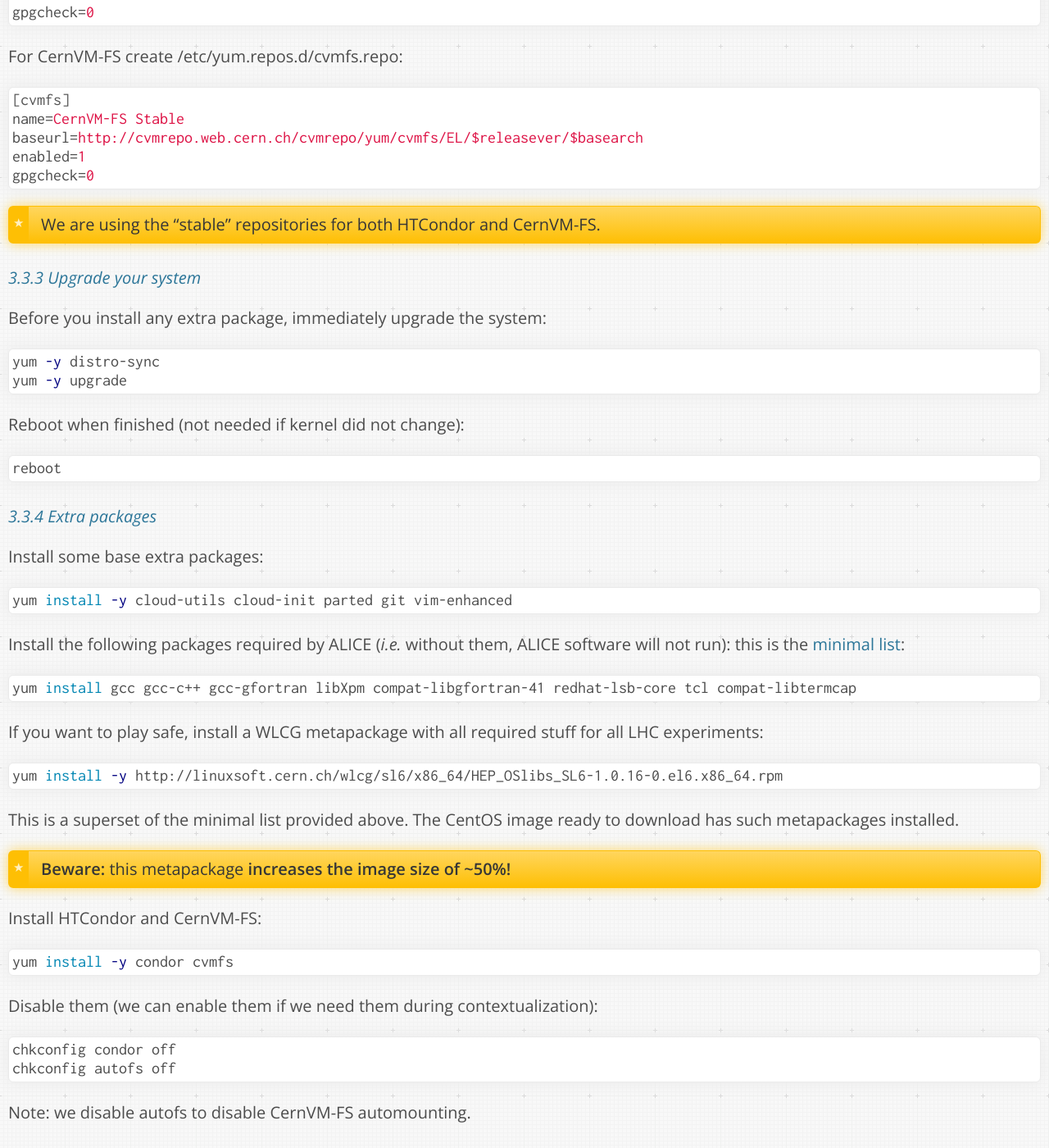
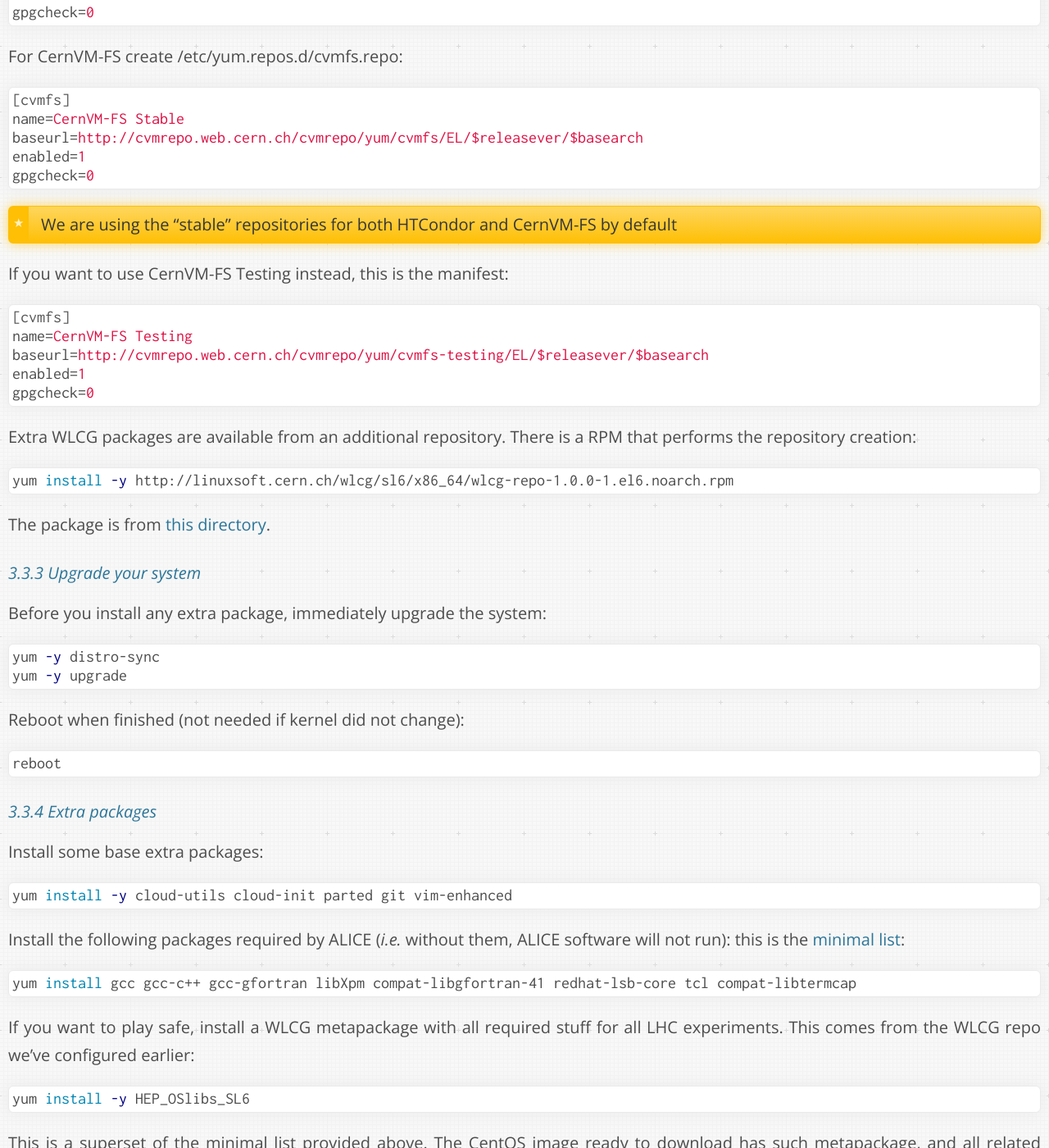
Before and after one commit to dberzano/dberzano.github.io, a Jekyll site: the page built from cloud/centos/index.md, in a window 1280 px wide and 1400 px high, scrolled down 12824 px. Shown: the whole window at 82% size. Built offline with Jekyll 4.4.1, drawn with Linux system fonts in a browser that asks for light colours; Markdown is read by kramdown in place of the engine named in the settings; some of the changed text lies outside the part shown.

Commit message:
Cloud: updated CentOS base image and description

````diff
--- a/cloud/centos/index.md
+++ b/cloud/centos/index.md
@@ -10,10 +10,10 @@
 Download
 --------
 
-Latest image is **CentOS 6.5 (custom build v7) - Sep 25, 2014**:
+Latest image is **CentOS 6.5 (custom build v8) - Mar 17, 2015**:
 
-* [Download image](http://personalpages.to.infn.it/~berzano/cloud-images/CentOS65-x86_64-build7-compat0.10.qcow2) (~700 MB)
-* [GPG signature](http://personalpages.to.infn.it/~berzano/cloud-images/CentOS65-x86_64-build7-compat0.10.qcow2.sig)
+* [Download image](http://personalpages.to.infn.it/~berzano/cloud-images/CentOS65-x86_64-build8-compat0.10.qcow2) (~1.1 GB)
+* [GPG signature](http://personalpages.to.infn.it/~berzano/cloud-images/CentOS65-x86_64-build8-compat0.10.qcow2.sig)
 
 
 ### Features
@@ -502,8 +502,27 @@
 gpgcheck=0
 ```
 
-> We are using the "stable" repositories for both HTCondor and
-> CernVM-FS.
+> We are using the "stable" repositories for both HTCondor and CernVM-FS by
+> default
+
+If you want to use CernVM-FS Testing instead, this is the manifest:
+
+```ini
+[cvmfs]
+name=CernVM-FS Testing
+baseurl=http://cvmrepo.web.cern.ch/cvmrepo/yum/cvmfs-testing/EL/$releasever/$basearch
+enabled=1
+gpgcheck=0
+```
+
+Extra WLCG packages are available from an additional repository. There is a RPM
+that performs the repository creation:
+
+```bash
+yum install -y http://linuxsoft.cern.ch/wlcg/sl6/x86_64/wlcg-repo-1.0.0-1.el6.noarch.rpm
+```
+
+The package is from [this directory](http://linuxsoft.cern.ch/wlcg/sl6/x86_64/).
 
 
 #### Upgrade your system
@@ -538,15 +557,15 @@
 yum install gcc gcc-c++ gcc-gfortran libXpm compat-libgfortran-41 redhat-lsb-core tcl compat-libtermcap
 ```
 
-If you want to play safe, install a WLCG metapackage with all required
-stuff for all LHC experiments:
+If you want to play safe, install a WLCG metapackage with all required stuff for
+all LHC experiments. This comes from the WLCG repo we've configured earlier:
 
 ```bash
-yum install -y http://linuxsoft.cern.ch/wlcg/sl6/x86_64/HEP_OSlibs_SL6-1.0.16-0.el6.x86_64.rpm
+yum install -y HEP_OSlibs_SL6
 ```
 
-This is a superset of the minimal list provided above. The CentOS
-image ready to download has such metapackages installed.
+This is a superset of the minimal list provided above. The CentOS image ready to
+download has such metapackage, and all related packages, installed.
 
 > **Beware:** this metapackage **increases the image size of ~50%!**
 
@@ -651,6 +670,7 @@
 rm -f /var/lib/dhclient/*
 rm -f /etc/sysconfig/iptables
 service iptables restart
+yum clean all
 rm -rf /var/cache/yum/*
 rm -rf /root/.ssh/ /home/*/.ssh/
 
````
Also changed, not shown: other parts of cloud/centos/index.md (+5 -5 lines).
